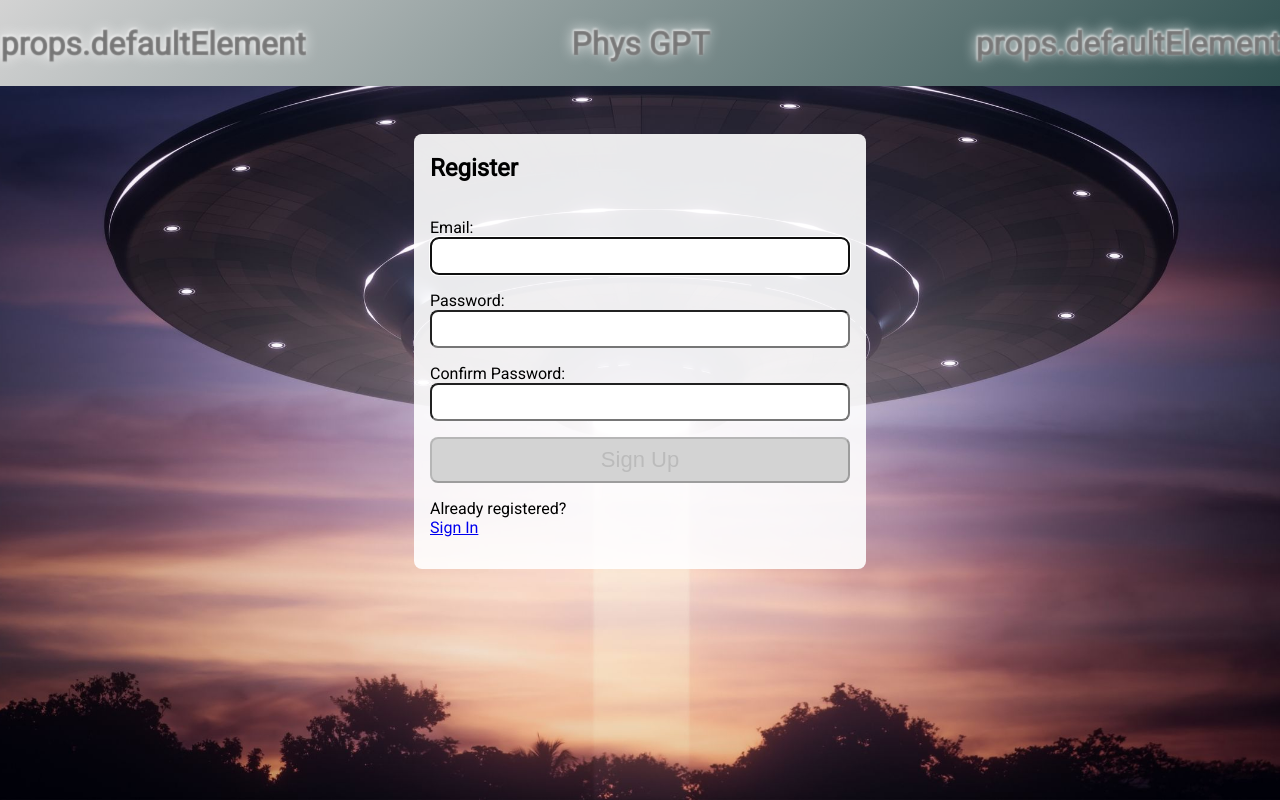
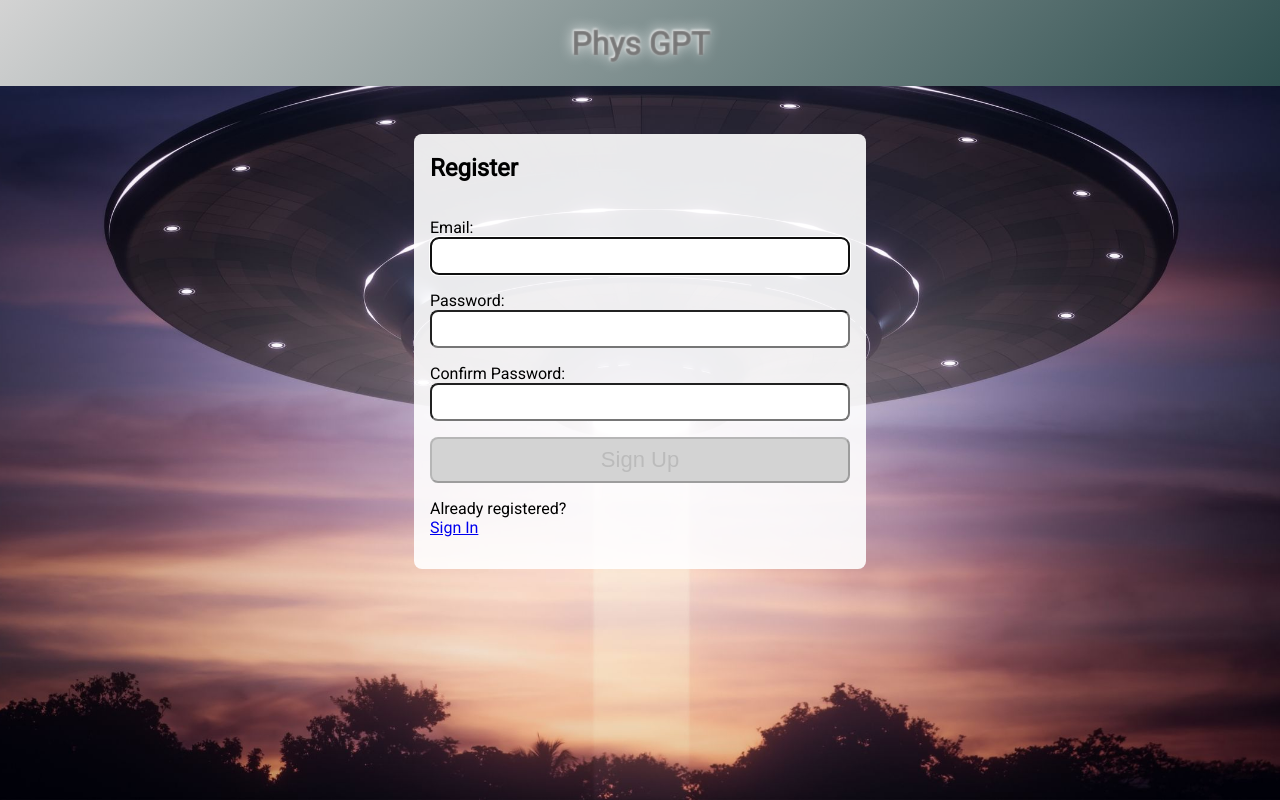
Before and after one commit to JonathanRys/auth-portal, a React (Create React App) app: page / in a window 1280 px wide. Built offline with nearby package versions, Linux system fonts and the light colour scheme.

Commit message:
fix bugs and swap a background

```diff
--- a/public/index.html
+++ b/public/index.html
@@ -34,7 +34,7 @@
           "./bg/pillars_of_creation_bg.jpg",
           "./bg/plasma_fusion_reactor_bg.jpg",
           "./bg/quantum_bg.jpg",
-          "./bg/superconductor_bg.jpg",
+          "./bg/superconductors_bg.png",
           "./bg/silicon_wafer_bg.jpg",
           "./bg/quantum_mechanics_bg.jpg",
           "./bg/quantum_physics_bg.jpg",
--- a/src/components/Layout.tsx
+++ b/src/components/Layout.tsx
@@ -6,6 +6,10 @@ import { FontAwesomeIcon } from '@fortawesome/react-fontawesome';
 import { Outlet } from 'react-router-dom';
 
 import ProtectedElement from '../util/ProtectedElement';
+
+const Spacer = () => {
+    return <div></div>
+}
 
 const Layout = () => {
     const [menuOpen, setMenuOpen] = useState(false);
@@ -16,9 +20,9 @@ const Layout = () => {
     return (
         <>
             <header className="page-title">
-                <ProtectedElement><div>{/* Spacer for flex layout */}</div></ProtectedElement>
+                <ProtectedElement defaultElement={<Spacer/>}><div>{/* Spacer for flex layout */}</div></ProtectedElement>
                 <div>Phys GPT</div>
-                <ProtectedElement>
+                <ProtectedElement defaultElement={<Spacer/>}>
                     <div className="menu-container">
                         <FontAwesomeIcon className="menu-icon" onClick={menuClickHandler} icon={faBars} />
                         <div className={menuOpen ? '' : 'hidden'} >
--- a/src/components/Login.tsx
+++ b/src/components/Login.tsx
@@ -8,7 +8,6 @@ import { Navigate } from 'react-router-dom';
 const LOGIN_URL = '/login';
 
 const Login = () => {
-    console.log('login loading 1')
     // @ts-ignore
     const { setAuth } = useContext(AuthContext);
 
@@ -29,7 +28,6 @@ const Login = () => {
     useEffect(() => {
         setErrMsg('');
     }, [username, password])
-    console.log('login loading 2')
 
     const handleSubmit = async (e: FormEvent) => {
         e.preventDefault();
--- a/src/types/types.ts
+++ b/src/types/types.ts
@@ -2,5 +2,5 @@ import { ReactNode } from 'react';
 
 export type Props = {
     children: ReactNode,
-    defaultElement?: ReactNode
+    defaultElement?: JSX.Element
 }
--- a/src/util/ProtectedElement.tsx
+++ b/src/util/ProtectedElement.tsx
@@ -8,14 +8,14 @@ const ProtectedElement = (props: Props) => {
     const sessionKey = getCookie('sessionKey');
     // Check authentication
     if (!(_username && role && authKey && sessionKey)) {
-      return <>props.defaultElement</> || null;
+      return <>{props.defaultElement}</> || null;
     } else {
       // validate against server
     //   console.log('authentication success:', _username, role)
     }
     // Check authorization
     if (!['viewer', 'editor', 'admin'].includes(role)) {
-      return <>props.defaultElement</> || null;
+      return <>{props.defaultElement}</> || null;
     }
     return <>{props.children}</>
 }
```
Also changed, not shown: public/bg/superconductor_bg.jpg (deleted), public/bg/superconductors_bg.png (added).
